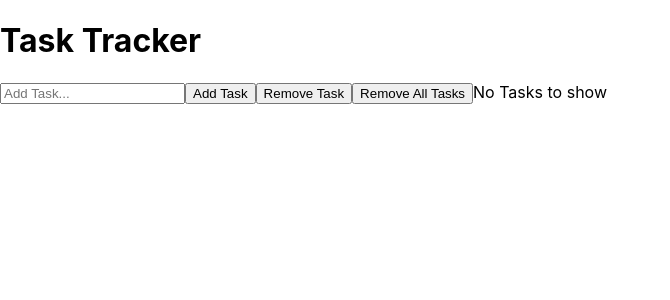
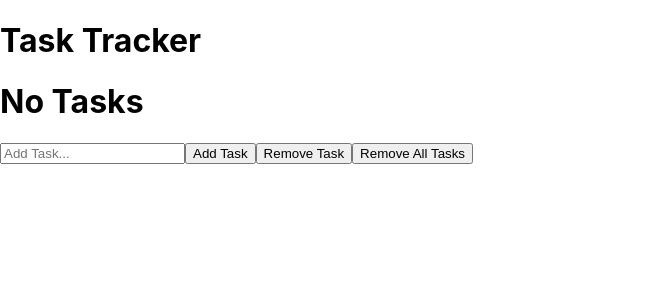
Before and after one commit to Ryan9393/activity-tracker, a React (Create React App) app: page / in a window 1280 px wide. Shown: the top 300 px of the page, without its empty margins (0-670 px from the left). Built offline with nearby package versions, Linux system fonts and the light colour scheme.

Commit message:
Add Router

```diff
--- a/package.json
+++ b/package.json
@@ -34,5 +34,8 @@
       "last 1 firefox version",
       "last 1 safari version"
     ]
+  },
+  "devDependencies": {
+    "react-router-dom": "^6.22.3"
   }
 }
--- a/src/App.js
+++ b/src/App.js
@@ -51,7 +51,7 @@ function App() {
     <div className="container">
         <h1 className = 'title'>Task Tracker</h1>
         {
-          tasks.length === 0 ? '': <h1 className='total-tasks'>Number of tasks: {tasks.filter(task => !task.complete).length}</h1>
+          tasks.length === 0 ? <h1>No Tasks</h1>: <h1 className='total-tasks'>Number of tasks: {tasks.filter(task => !task.complete).length}</h1>
         }
 
         <input className='input-field' ref = {taskRef} placeholder = 'Add Task...'/>
@@ -59,7 +59,8 @@ function App() {
         <Button onClick={removeTasks} text = "Remove Task"/>
         <Button onClick={removeAllTasks} text = "Remove All Tasks"/>
 
-        { tasks.length > 0 ?<TaskList tasks = {tasks} toggleTask = {toggleTask}/> : 'No Tasks to show'}
+        <TaskList tasks = {tasks} toggleTask = {toggleTask}/>
+
     </div>
   );
 }
```
Also changed, not shown: 1 other file (tests, documents, lock files or other folders).
